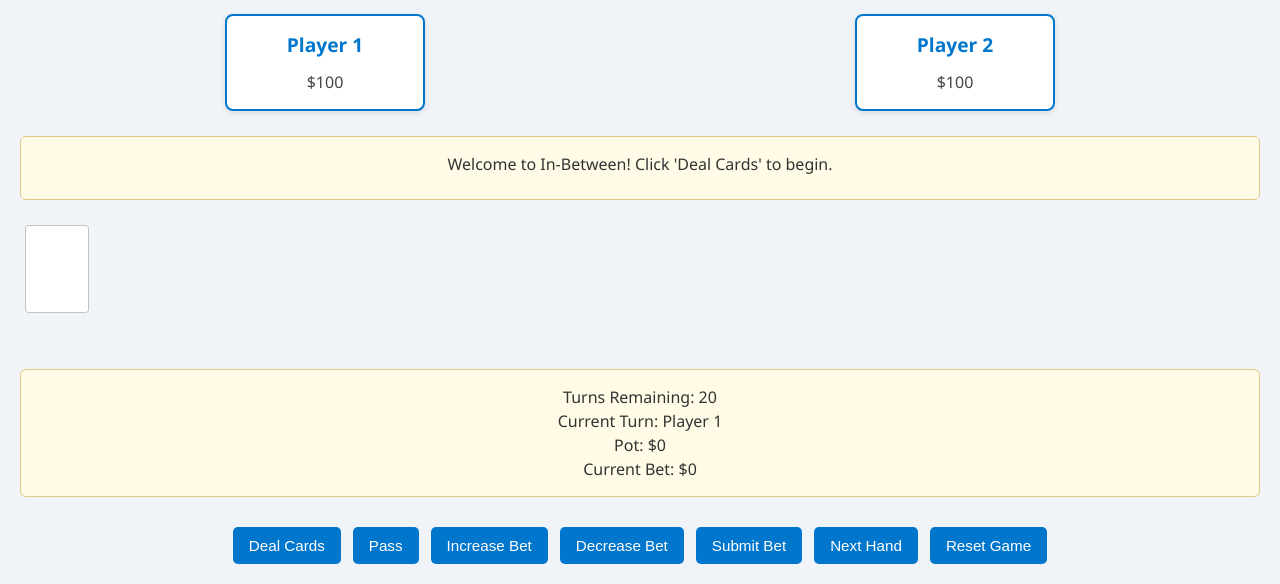
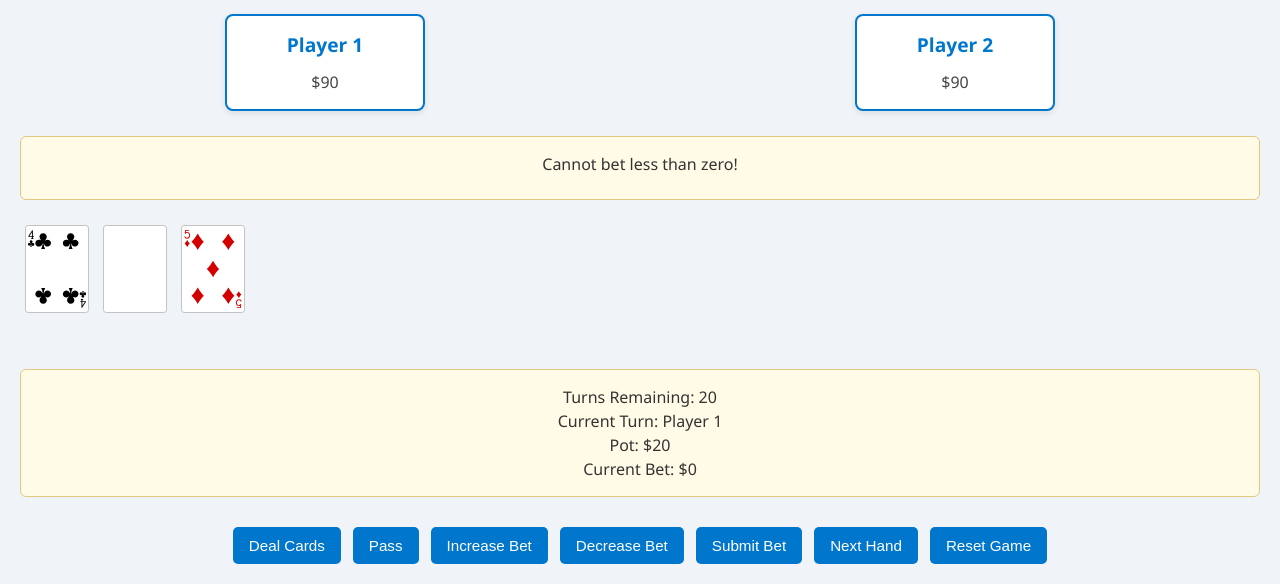
Before and after one commit to Rtkmak14/Card-Game-In-Between, a plain HTML site: page index.html in a window 1280 px wide. Shown: the part 216-800 px from the top of the page. Drawn offline with Linux system fonts and the light colour scheme.

Commit message:
Precautionary save before lunch. Currently working on Submit Bet function

```diff
--- a/index.html
+++ b/index.html
@@ -26,7 +26,7 @@
     <div class = "message">
         <section id="gameMessage">game message</section>
     </div>
-    <div class = "card">
+    <div class="card-pile">
         <section class ="card" id="card1">card 1</section>
         <section class ="card" id="card2">card 2</section>
         <section class ="card" id="card3">card 3</section>
--- a/js/app.js
+++ b/js/app.js
@@ -6,7 +6,7 @@ const players = {
 
 const state = {
     turnsRemaining: "",
-    playerTurn: "",
+    playerTurn: "Player 1",
     currentPot: "",
     currentBet: "",
 }
@@ -70,17 +70,15 @@ function init () {
 }
 
 function render() {
-  // Player Money
+
   money1El.textContent = `$${players.player1.money}`;
   money2El.textContent = `$${players.player2.money}`;
 
-  // Game State
   remainingTurnsEl.textContent = `Turns Remaining: ${state.turnsRemaining}`;
   currentTurnEl.textContent = `Current Turn: ${state.playerTurn}`;
   potEl.textContent = `Pot: $${state.currentPot}`;
   betEl.textContent = `Current Bet: $${state.currentBet}`;
 
-  // Game Message
   gameMessageEl.textContent = "Welcome to In-Between! Click 'Deal Cards' to begin.";
 
 }
@@ -89,23 +87,108 @@ function shuffleCards(cardDeck) {
  shuffledDeck = cardDeck.sort(() => Math.random() - 0.5);
 }
 
+function switchPlayer () {
+  if (state.playerTurn === "Player 1") {state.playerTurn = "Player 2"}
+
+  else {state.playerTurn="Player 1"}
+}
+
+function getCurrentPlayer() {
+  if (state.playerTurn === "Player 1") {
+    return players.player1
+  }
+
+  else {return players.player2}
+}
 
 function dealOuterCards () {
+
   if (shuffledDeck.length < 2) {
     shuffledDeck = cardDeck
     shuffleCards (cardDeck)
   }
 
-  else if (gameFlow.betPlaced === false) {
-    gameMessageEl.textContent = "Need to place a bet before middle card can be dealt!"
+  else {
+    const card1 = shuffledDeck.shift();
+    const card3 = shuffledDeck.shift();
+    card1El.className = `card ${card1}`;
+    card3El.className = `card ${card3}`;
+    gameMessageEl.textContent = "Place bet or pass on this hand!"
+    players.player1.money -= 10
+    players.player2.money -= 10
+    state.currentPot +=20
+    render()
+  }
+}
+
+function dealMiddleCard () {
+  if (shuffledDeck.length < 1) {
+    shuffledDeck = cardDeck
+    shuffleCards (cardDeck)
   }
 
-  else {
-    const card1 = shuffledDeck.shift();
-    card1El.className = `card ${card1}`; // Apply correct class
-    gameFlow.gameStarted = true;
+  const card2 = shuffledDeck.shift();
+  card2El.className = `card ${card2}`;
+}
 
+function passBet () {
+  if (shuffledDeck.length < 2) {
+    shuffledDeck = cardDeck
+    shuffleCards (cardDeck)
   }
+
+  else {const card1 = shuffledDeck.shift();
+    const card3 = shuffledDeck.shift();
+    card1El.className = `card ${card1}`;
+    card3El.className = `card ${card3}`;
+
+    const previousPlayer = state.playerTurn
+    state.turnsRemaining -=1
+    switchPlayer ()
+    gameMessageEl.textContent = `${previousPlayer} has passed. It's now ${state.playerTurn}'s turn.`
+
+    render()
+  }
+}
+
+
+function increaseBet () {
+  const currentPlayer = getCurrentPlayer ()
+  const betAmount = 10
+
+  if (betAmount > state.currentPot) {
+    gameMessageEl.textContent = "$Can not bet more than the pot! You've reached the max bet."
+  }
+
+  else {currentPlayer.money -=10
+    state.currentBet +=10
+    state.currentPot +=10
+    render()
+  }
+}
+
+function decreaseBet () {
+  const currentPlayer = getCurrentPlayer ()
+  const betAmount = 10
+
+  const newBet = state.currentBet - betAmount
+  const newPot = state.currentBet -betAmount
+
+  if (newBet < 0 || newPot < 0) {
+    gameMessageEl.textContent = "Cannot bet less than zero!"
+  }
+
+  else {currentPlayer.money +=10
+    state.currentBet -=10
+    state.currentPot -=10
+    gameMessageEl.textContent = `Bet has been reduced by $10. Pot is now ${state.currentPot}`
+    render()
+  }
+}
+
+function submitBet () {
+  dealMiddleCard()
+
 }
 
 /*----------- Event Listeners ----------*/
@@ -121,20 +204,27 @@ buttons.forEach((button) => {
 init()
 
 //Shuffle Deck
-  console.log(shuffledDeck)
 
 //User clicks deal cards
     //don't run if game hasn't started
 
 // Deal outer cards
+dealOuterCards ()
+increaseBet()
+increaseBet()
+decreaseBet()
+decreaseBet()
+decreaseBet()
 
-dealOuterCards ()
 
 
 // Player turn
   //pass
+
   //bet
+
     //deal middle card
+
   //render result
 
 // Switch players
```
